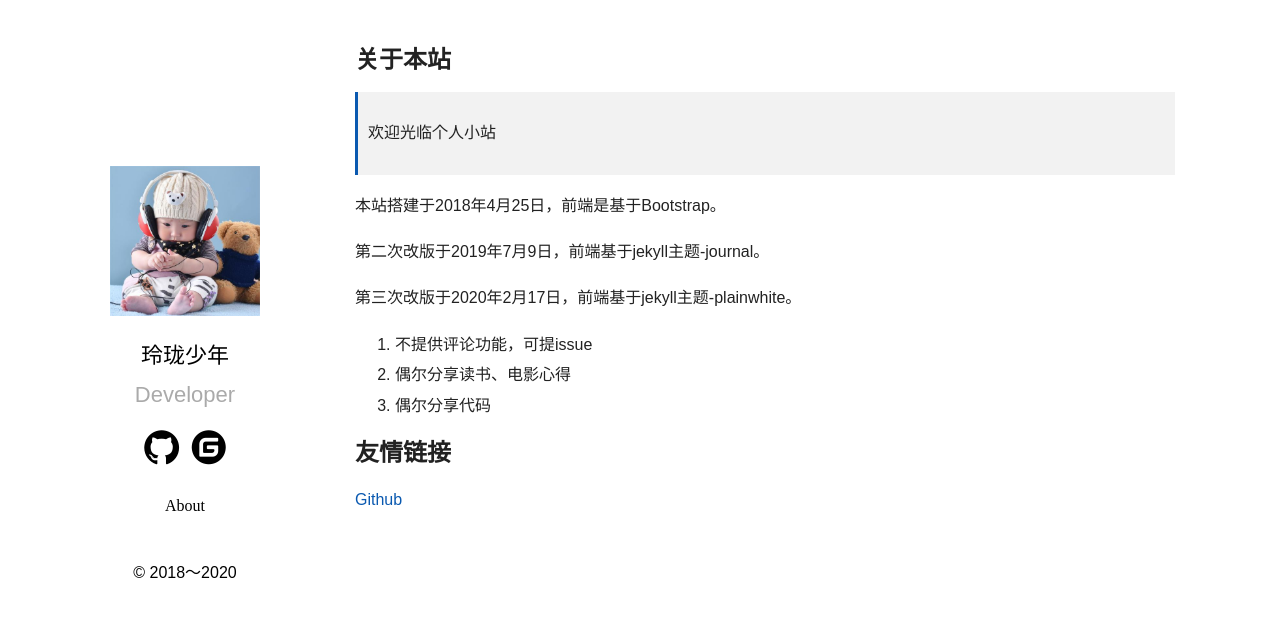
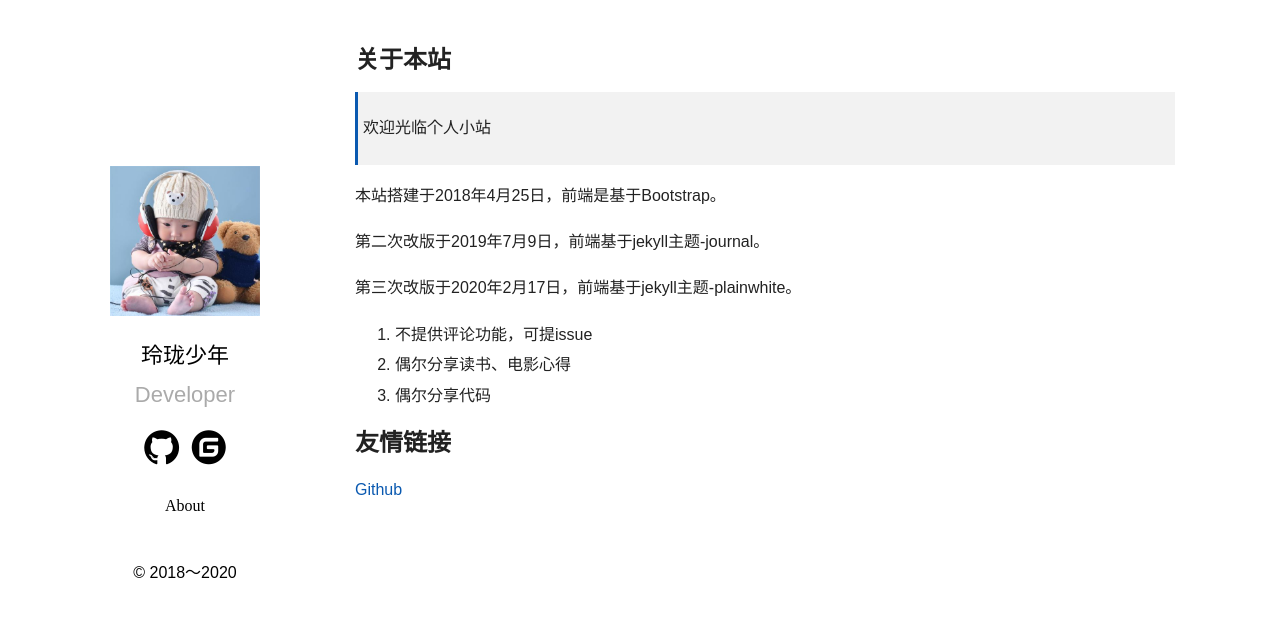
Before and after one commit to auaa/auaa.github.io, a Jekyll site: the page built from about.md, in a window 1280 px wide. Shown: the top 617 px of the page. Built offline with Jekyll 4.4.1, drawn with Linux system fonts in a browser that asks for light colours; some web fonts are replaced; comment, search, counter and statistics services are not loaded; our own code applies the rules of GitHub Pages for plain Markdown files.

```diff
--- a/_sass/plain.scss
+++ b/_sass/plain.scss
@@ -43,8 +43,8 @@
   margin: 0.7em 0;
 }
 blockquote {
-  margin: 0;
-  padding: 10px;
+  margin: 5px 0;
+  padding: 5px;
   border-left: 3px solid $linkColor;
   background-color: #f2f2f2;
 }
```
